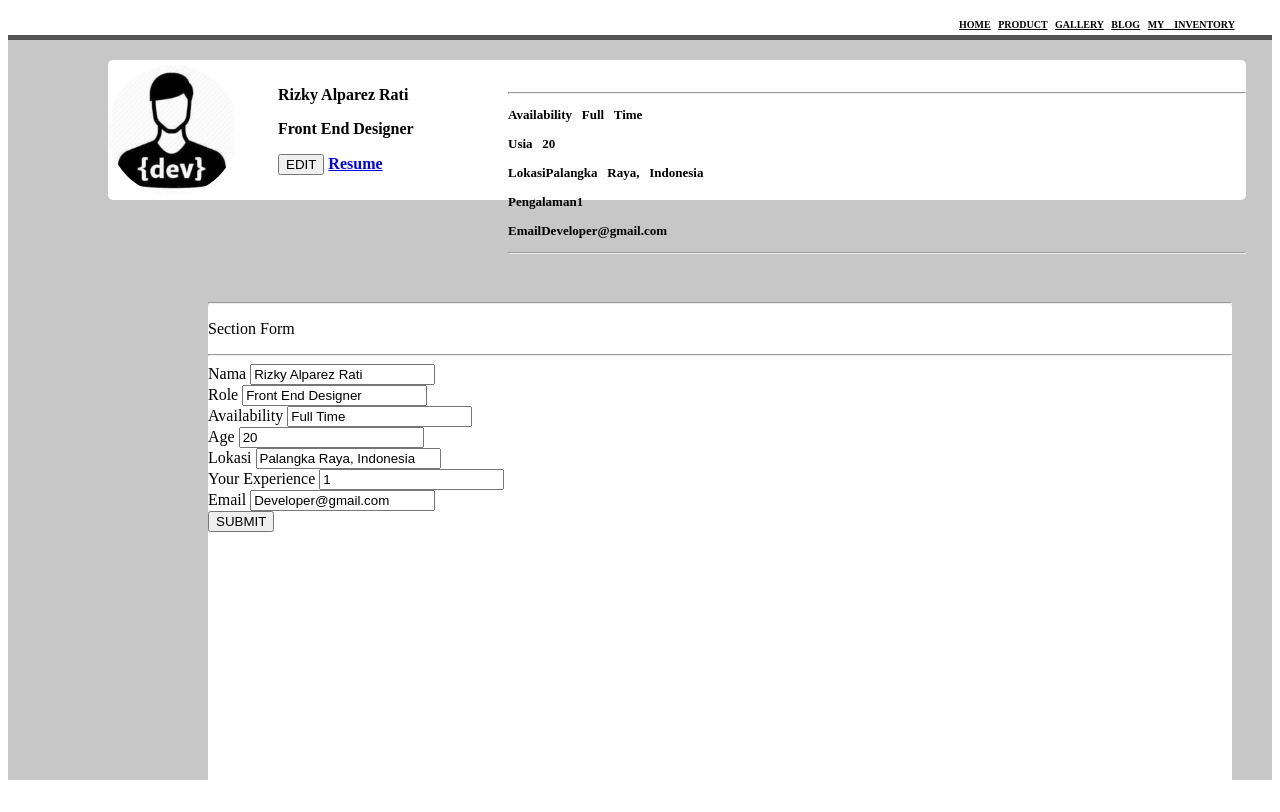
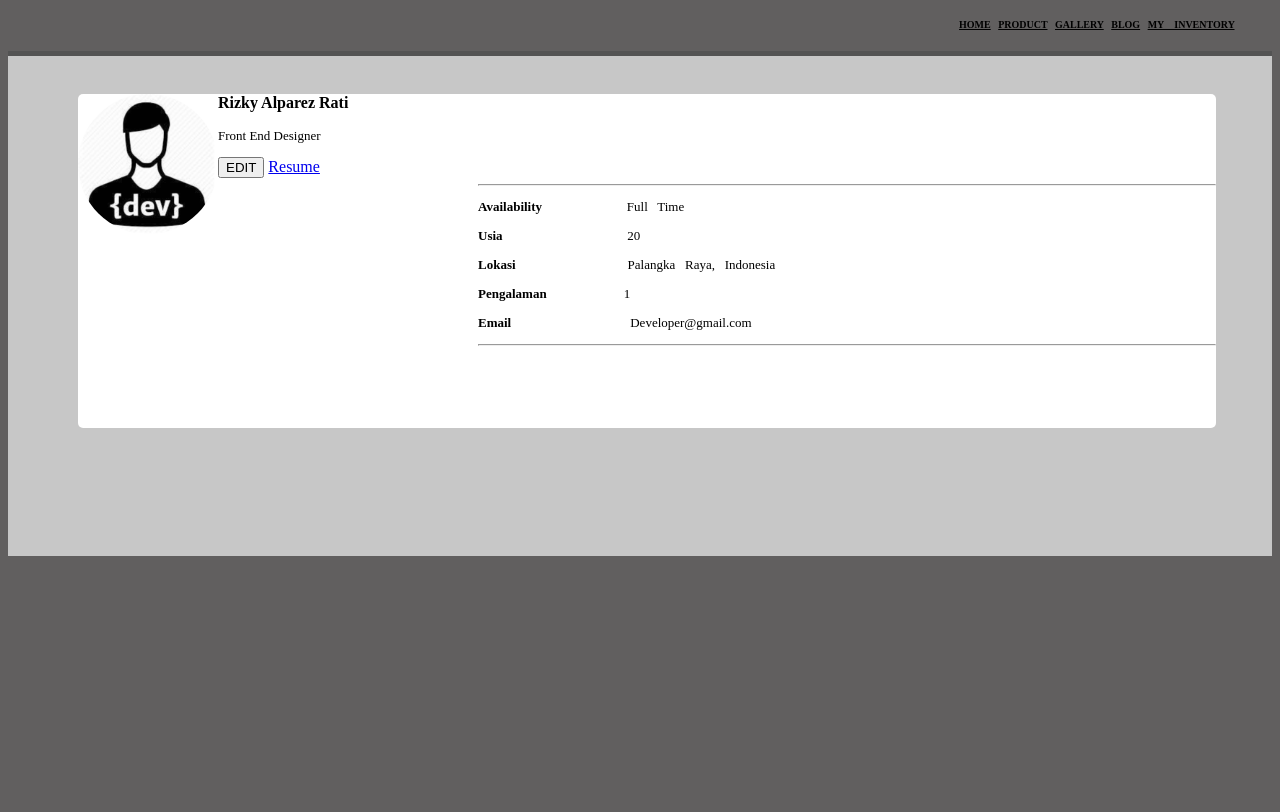
Before and after one commit to Rizky-AR/INPG07-Assignment1-Rizky, a plain HTML site: page index.html in a window 1280 px wide. Drawn offline with nearby package versions, Linux system fonts and the light colour scheme.

Commit message:
Update style.css

```diff
--- a/css/style.css
+++ b/css/style.css
@@ -1,10 +1,48 @@
+body {
+    background-color: rgb(97, 95, 95)  ;
+}
+
+hr{
+    display: block;
+    margin-top: 0.5em;
+    margin-bottom: 0.5em;
+    margin-left: auto;
+    margin-right: auto;
+    border-style: inset;
+    border-width: 1px;
+ }
+
+tab1 {
+    display: inline-block;
+    margin-left: 75px;
+}
+
+tab2 {
+    display: inline-block;
+    margin-left: 115px;
+}
+
+tab3 {
+    display: inline-block;
+    margin-left: 112px;
+}
+
+tab4 {
+    display: inline-block;
+    margin-left: 77px;
+}
+
+tab5 {
+    display: inline-block;
+    margin-left: 119px;
+}
+
 .heading {
     text-align: end;
     font-size:x-small;
     font-weight: bold;
     word-spacing: 1ch;
     padding-bottom: 10px;
-
 }
 
 link{
@@ -24,78 +62,106 @@ link{
 }
 
 .bio {
-    padding-top: 5px;
-    padding-bottom: 5px;
+    position: relative;
+    margin-top: auto;
+    padding-bottom: 0px;
     left: 150px;
     right: 100px;
 }
 
-.content-1 {
+.text-font1{
+    font-size: medium;
     font-weight: bold;
-    font-size: medium;
-    padding-top: 10px;
-    padding-left: 170px;
+}
+
+.text-font2{
+    font-size: small;
+    font-weight: normal;
+}
+
+.text-font3{
+    font-size: small;
+    font-weight: normal;
+}
+
+/* .content-1 {
+    margin-top: 4cm;
+    padding-left: -20px;
 }
 
 .content-2 {
-    position: relative;
+    position:relative;
     font-weight: normal;
     font-size: small;
-    padding-top: 5px;
+    margin-top: -3cm;
 
-}
+} */
 
 .content-3 {
     position: relative;
     font-weight: bold;
     font-size: small;
-    margin-top: -90px;
+    padding-bottom: 2cm;
     padding-left: 400px;
     word-spacing: 1ch;
 }
 
 .content-4 {
-    position: relative;
     font-weight: normal;
     font-size: small;
-    margin-top: -95px;
+    padding: auto;
     padding-left: 550px;
 }
 
 img {
-    position: absolute;
-    top: 5px;
-    bottom: 5px;
-    width: 130px;
-    height: 130px;
+    position: relative;
+    float: left;
+    width: 140px;
+    height: 140px;
     border-radius: 50%;
 }
 
 .box-1 {
+    position: static;
     box-shadow: 0px -5px rgb(83, 83, 83);
-    width: 100%;
-    height: 740px;
+    width: auto;
+    height: 500px;
     background-color:rgb(199, 199, 199);
 }
 
 .box-2 {
     position:relative;
     border-radius: 5px;
+    top:1cm;
     width: 90%;
-    height: 140px;
-    top: 20px;
-    left: 100px;
+    height:auto;
+    left: 70px;
     right:100px;
     background-color:white;
 }
 
 .box-3 {
-    position:relative;
+    position: relative;
     border-radius: 5px;
-    width: 90%;
-    height: 510px;
-    top: 40px;
-    left: 100px;
-    right:100px;
+    width: 100%;
+    height: 100%;
+    margin-top: 40px;
     background-color:white;
 }
+
+#text-1 {
+    display: none;
+    color: blue;
+}
+#form-nama{
+    display: none;
+}
+
+#maincontent{
+    width: auto;
+    float: none;
+}
+#sidebar{
+    width: auto;
+    float: none;
+}
```
